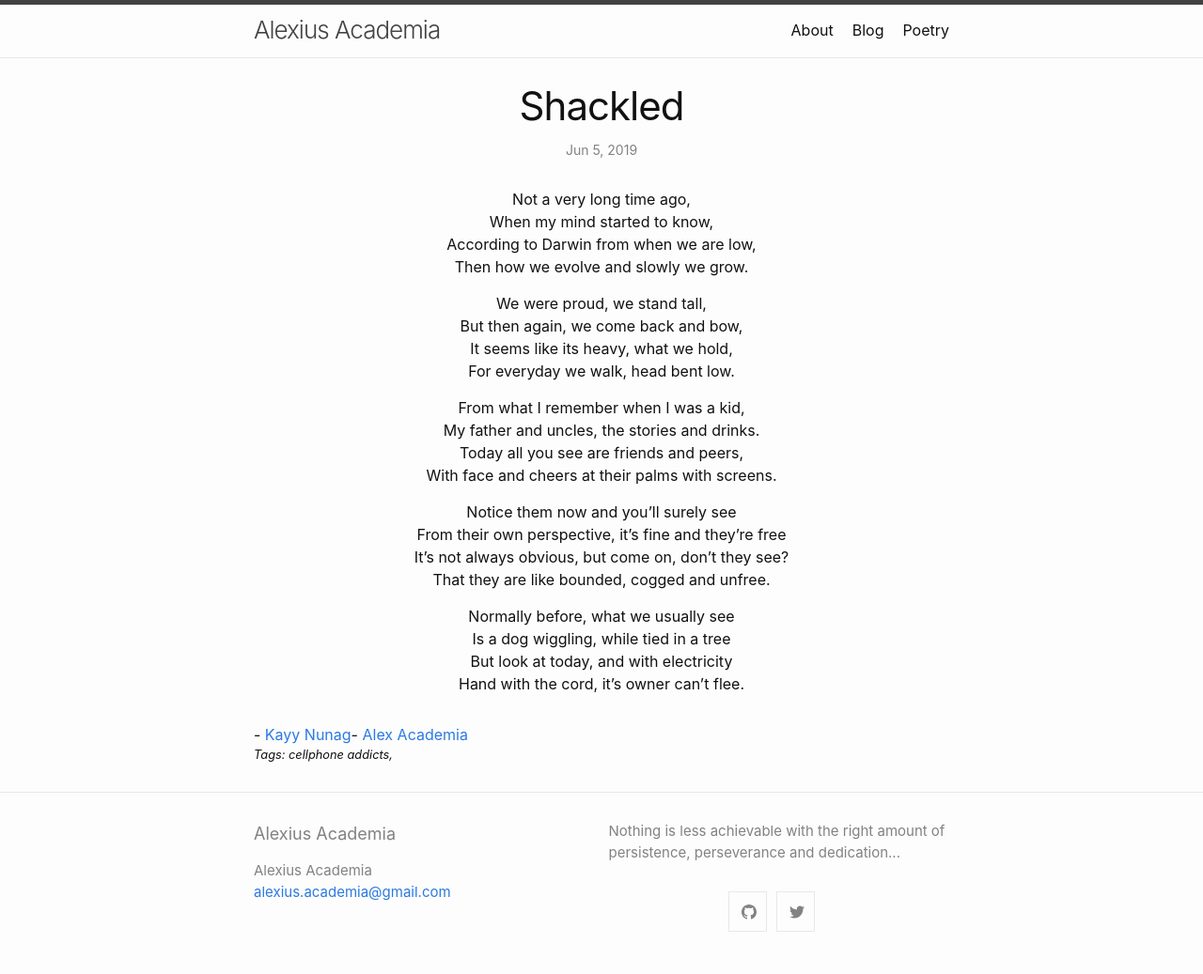
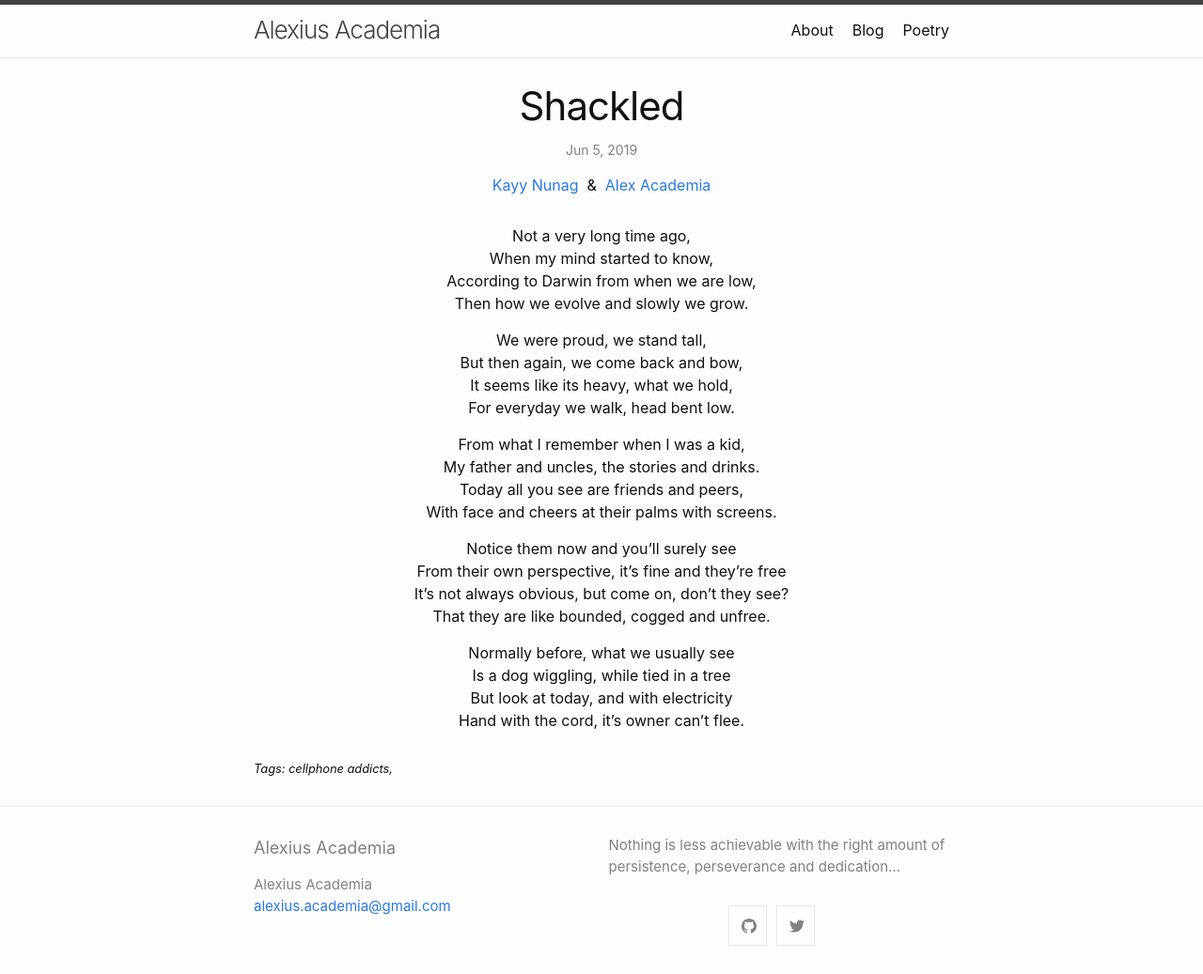
Before and after one commit to alexiusacademia/alexiusacademia.github.io, a Jekyll site: the page built from _posts/2019-06-05-shackled.md, in a window 1280 px wide. Shown: the whole page at 94% size. Built offline with Jekyll 4.4.1, drawn with Linux system fonts in a browser that asks for light colours; comment, search, counter and statistics services are not loaded.

Commit message:
Fixed author display on poem.

```diff
--- a/_layouts/poem.html
+++ b/_layouts/poem.html
@@ -10,23 +10,26 @@ layout: default
         {%- assign date_format = site.minima.date_format | default: "%b %-d, %Y" -%}
         {{ page.date | date: date_format }}
       </time>
-      {%- if page.author -%}
-        <br>by <span itemprop="author" itemscope itemtype="http://schema.org/Person">
-          <span class="p-author h-card" itemprop="name">
-            <em>{{ page.author | escape }}</em>
-          </span>
-        </span>
-      {%- endif -%}</p>
+      <div>
+      {%- assign num_authors = page.authors.size -%}
+        {%- assign last_index = num_authors | minus:1 -%}
+        {%- if num_authors > 1 -%}
+          {%- for sn in page.authors -%}
+            {%- assign author = site.authors | where: 'short_name', sn | first -%}
+            <a href="{{ author.url }}">{{ author.name }}</a>
+
+            {%- if forloop.index > last_index -%}
+            {%- else -%}
+              &nbsp; & &nbsp;
+            {%- endif -%}
+          {%- endfor -%}
+        {%- endif -%}
+      </div>
   </header>
 
   <div class="post-content e-content poem-body" itemprop="articleBody">
     {{ content }}
   </div>
-
-  {%- for sn in page.authors -%}
-    {%- assign author = site.authors | where: 'short_name', sn | first -%}
-    - <a href="{{ author.url }}">{{ author.name }}</a>
-  {%- endfor -%}
 
   <div class="tags-block">
     {%- if page.tags -%}
```
